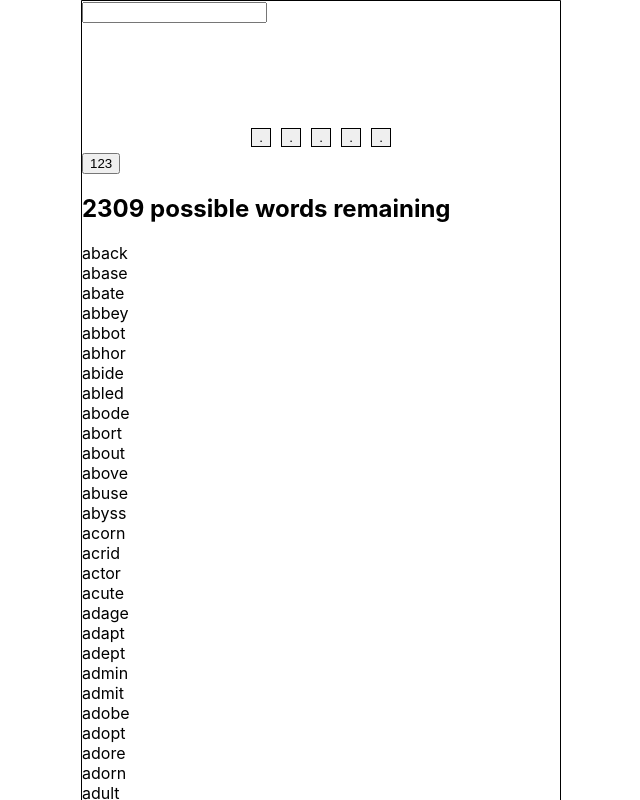
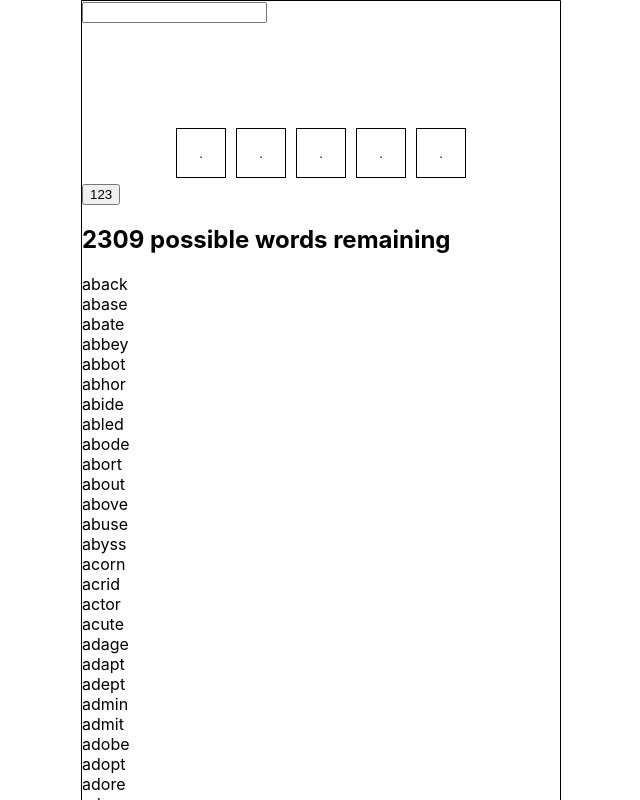
Before and after one commit to Novante/Wordiddle, a React (Create React App) app: page / in a window 1280 px wide. Shown: the top 800 px of the page, without its empty margins (319-959 px from the left). Built offline with nearby package versions, Linux system fonts and the light colour scheme.

Commit message:
Added logic for switching backgroundcolor of each button.

```diff
--- a/src/components/InputLetterSquare.js
+++ b/src/components/InputLetterSquare.js
@@ -1,18 +1,41 @@
+import {useState} from "react";
+
 const InputLetterSquare = ({letter}) => {
-    return (<>
-        <button style={styles.container}>
-            {letter}
+
+    const [backgroundColor, setBackgroundColor] = useState('white')
+    const [buttonCount, setButtonCount] = useState(0)
+
+    const changeColor = () => {
+        if (buttonCount === 2){
+            setButtonCount(0)
+        } else {
+            setButtonCount(buttonCount + 1)
+        }
+
+        if (buttonCount === 0){
+            setBackgroundColor('white')
+        } else if (buttonCount === 1){
+            setBackgroundColor('orange')
+        } else if (buttonCount === 2){
+            setBackgroundColor('green')
+        }
+    }
+
+    return (
+        <>
+        <button onClick={changeColor} style={{...styles.container, backgroundColor: backgroundColor}}>
+            {letter.toUpperCase()}
         </button>
     </>)
 }
 
-const styles = {
+let styles = {
     container: {
         border: '1px solid black',
-        width: '20px',
+        width: '50px',
+        height: '50px',
         textAlign: 'center',
-        margin: '5px'
-
+        margin: '5px',
     }
 }
 export default InputLetterSquare
```
